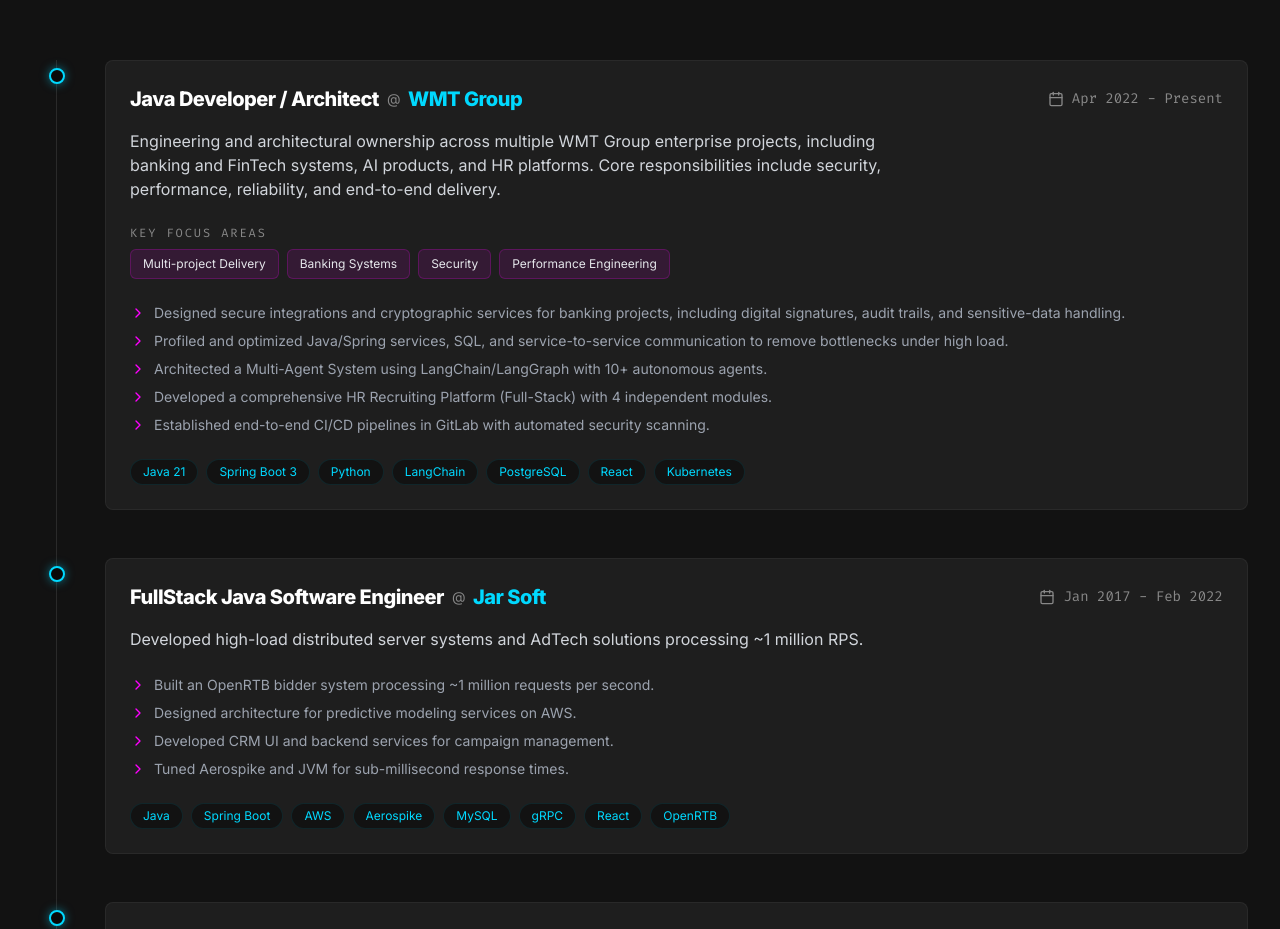
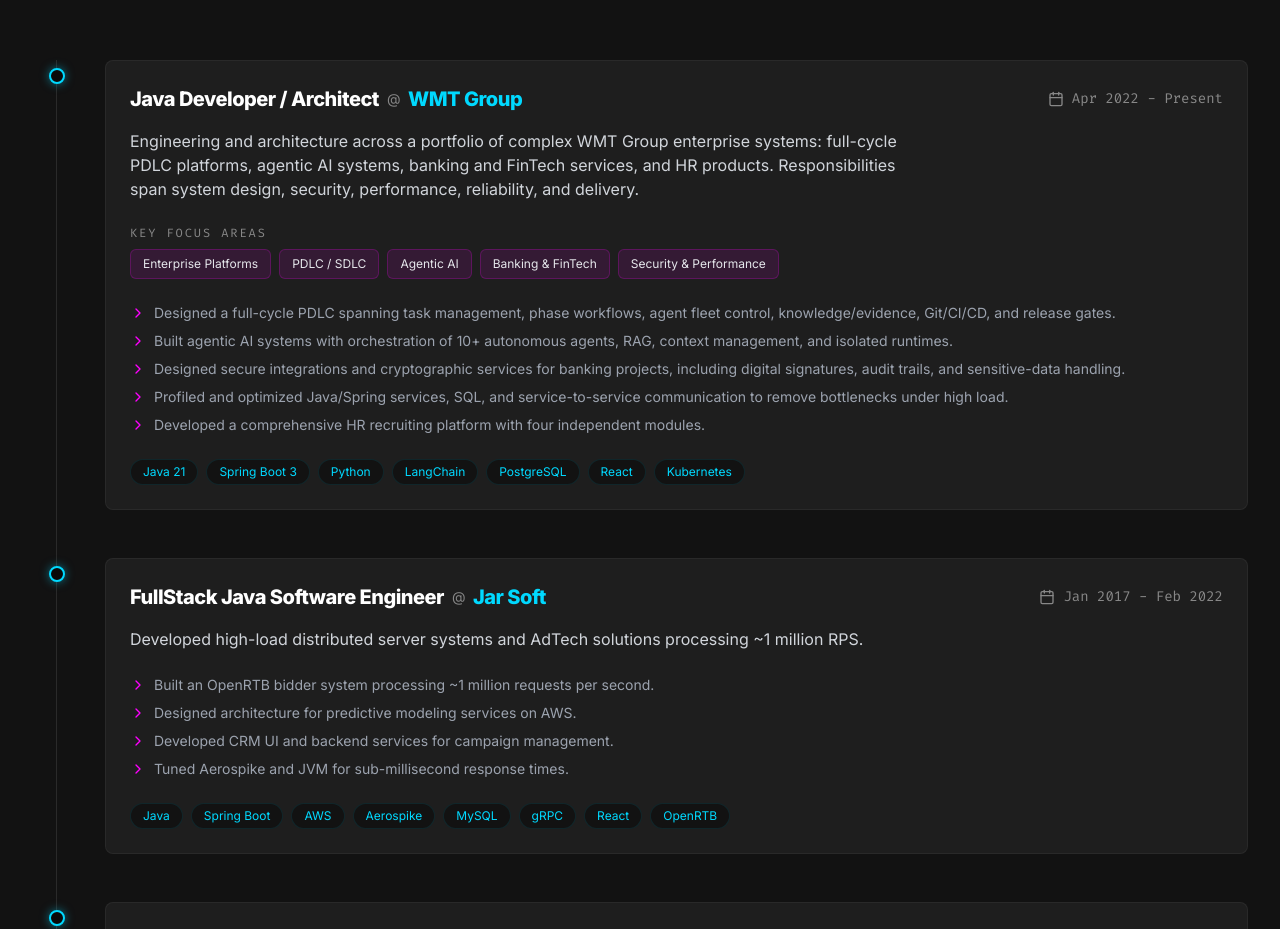
Before and after one commit to FerrPOINT/personal-page, a React (Vite) app in the folder frontend/: page / in a window 1280 px wide. Shown: the part 960-1889 px from the top of the page. Built offline with nearby package versions, Linux system fonts and the light colour scheme; no server answers.

Commit message:
content: broaden WMT platform architecture scope

```diff
--- a/frontend/src/content/definitions.ts
+++ b/frontend/src/content/definitions.ts
@@ -642,37 +642,39 @@
       "ru": {
         "role": "Java Developer / Architect",
         "period": "Апр 2022 - Настоящее время",
-        "description": "Разработка и архитектурное сопровождение нескольких enterprise-проектов WMT Group, включая банковские и FinTech-системы, AI-продукты и HR-платформы. Зоны ответственности — безопасность, производительность, надёжность и полный цикл поставки.",
+        "description": "Разработка и архитектура портфеля сложных enterprise-систем WMT Group: PDLC-платформы полного цикла, агентные AI-системы, банковские и FinTech-сервисы, HR-продукты. Зоны ответственности — системный дизайн, безопасность, производительность, надёжность и поставка.",
         "focusAreas": [
-          "Многопроектная работа",
-          "Банковские системы",
-          "Безопасность",
-          "Performance Engineering"
+          "Enterprise-платформы",
+          "PDLC / SDLC",
+          "Agentic AI",
+          "Банки и FinTech",
+          "Security & Performance"
         ],
         "achievements": [
+          "Спроектировал PDLC-контур полного цикла: управление задачами, фазовые workflow, парк агентов, knowledge/evidence, Git/CI/CD и релизные проверки.",
+          "Разрабатывал агентные AI-системы с оркестрацией 10+ автономных агентов, RAG, управлением контекстом и изолированными runtime.",
           "Проектировал защищённые интеграции и криптографические сервисы для банковских проектов, включая цифровые подписи, аудит и работу с чувствительными данными.",
           "Проводил профилирование и оптимизацию Java/Spring-сервисов, SQL и межсервисного взаимодействия, устраняя узкие места под высокой нагрузкой.",
-          "Спроектировал Multi-Agent систему с использованием LangChain/LangGraph с 10+ автономными агентами.",
-          "Разработал комплексную HR платформу для рекрутинга (Full-Stack) с 4 независимыми модулями.",
-          "Настроил end-to-end CI/CD пайплайны в GitLab с автоматическим сканированием безопасности."
+          "Разработал комплексную HR-платформу для рекрутинга с четырьмя независимыми модулями."
         ]
       },
       "en": {
         "role": "Java Developer / Architect",
         "period": "Apr 2022 - Present",
-        "description": "Engineering and architectural ownership across multiple WMT Group enterprise projects, including banking and FinTech systems, AI products, and HR platforms. Core responsibilities include security, performance, reliability, and end-to-end delivery.",
+        "description": "Engineering and architecture across a portfolio of complex WMT Group enterprise systems: full-cycle PDLC platforms, agentic AI systems, banking and FinTech services, and HR products. Responsibilities span system design, security, performance, reliability, and delivery.",
         "focusAreas": [
-          "Multi-project Delivery",
-          "Banking Systems",
-          "Security",
-          "Performance Engineering"
+          "Enterprise Platforms",
+          "PDLC / SDLC",
+          "Agentic AI",
+          "Banking & FinTech",
+          "Security & Performance"
         ],
         "achievements": [
+          "Designed a full-cycle PDLC spanning task management, phase workflows, agent fleet control, knowledge/evidence, Git/CI/CD, and release gates.",
+          "Built agentic AI systems with orchestration of 10+ autonomous agents, RAG, context management, and isolated runtimes.",
           "Designed secure integrations and cryptographic services for banking projects, including digital signatures, audit trails, and sensitive-data handling.",
           "Profiled and optimized Java/Spring services, SQL, and service-to-service communication to remove bottlenecks under high load.",
-          "Architected a Multi-Agent System using LangChain/LangGraph with 10+ autonomous agents.",
-          "Developed a comprehensive HR Recruiting Platform (Full-Stack) with 4 independent modules.",
-          "Established end-to-end CI/CD pipelines in GitLab with automated security scanning."
+          "Developed a comprehensive HR recruiting platform with four independent modules."
         ]
       }
     }
--- a/frontend/src/i18n/translations/en.json
+++ b/frontend/src/i18n/translations/en.json
@@ -156,7 +156,7 @@
       "downloadResume": "Download Resume",
       "printResume": "Print / Save PDF",
       "professionalSummary": "Professional Summary",
-      "summaryText": "Software engineer and architect with over 10 years of experience and a track record of contributing across multiple enterprise projects. Designed banking and FinTech systems with demanding security, performance, and reliability requirements. Specializes in Java/Spring, high-load distributed systems, AI applications, and DevOps.",
+      "summaryText": "Software engineer and architect with over 10 years of experience building complex enterprise systems. Designed full-cycle development platforms (PDLC/SDLC), agentic AI systems, and banking and FinTech services with demanding security, performance, and reliability requirements. Specializes in Java/Spring, distributed systems, AI, and DevOps.",
       "experience": "Experience",
       "technicalSkills": "Technical Skills"
     }
--- a/frontend/src/i18n/translations/ru.json
+++ b/frontend/src/i18n/translations/ru.json
@@ -156,7 +156,7 @@
       "downloadResume": "Скачать резюме",
       "printResume": "Печать / Сохранить PDF",
       "professionalSummary": "Профессиональное резюме",
-      "summaryText": "Инженер-программист и архитектор с более чем 10-летним опытом работы над несколькими enterprise-проектами. Проектировал банковские и FinTech-системы с повышенными требованиями к безопасности, производительности и надёжности. Специализируется на Java/Spring, высоконагруженных распределённых системах, AI-приложениях и DevOps.",
+      "summaryText": "Инженер-программист и архитектор с более чем 10-летним опытом создания сложных enterprise-систем. Проектировал платформы полного цикла разработки (PDLC/SDLC), агентные AI-системы, банковские и FinTech-сервисы с повышенными требованиями к безопасности, производительности и надёжности. Специализируется на Java/Spring, распределённых системах, AI и DevOps.",
       "experience": "Опыт работы",
       "technicalSkills": "Технические навыки"
     }
```
Also changed, not shown: 1 other file (tests, documents, lock files or other folders).
